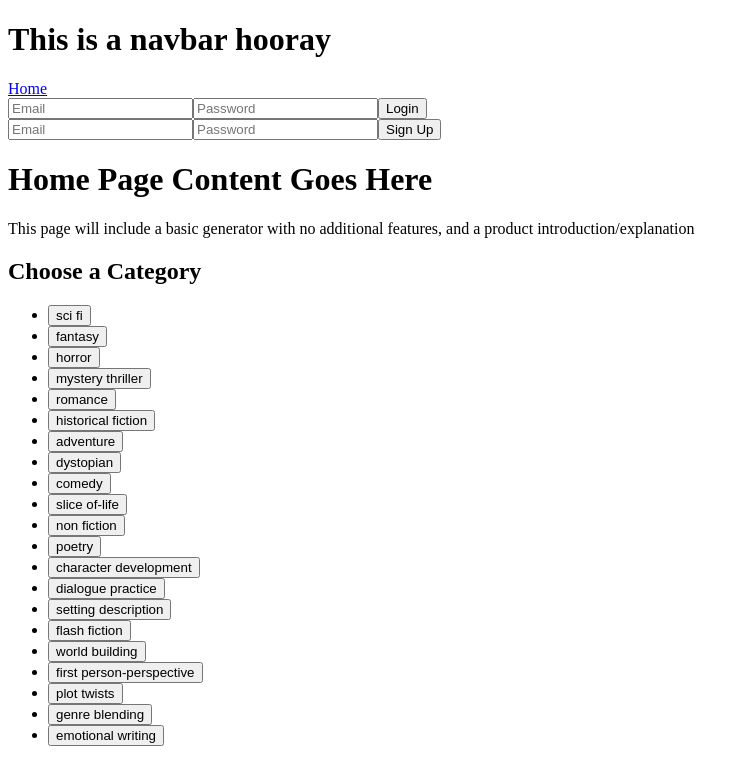
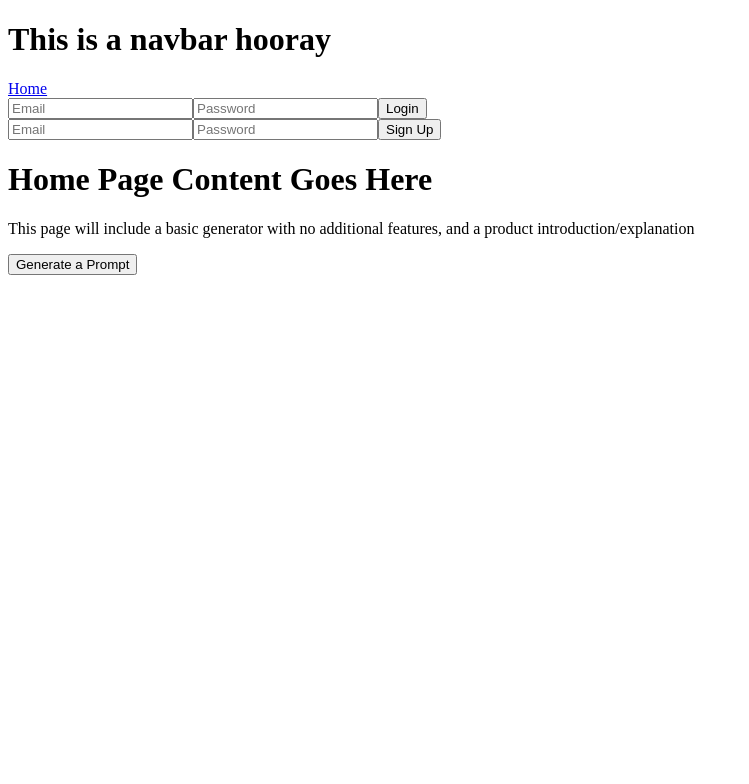
Before and after one commit to katme2006/creative_writing, a React (Vite) app in the folder frontend/: page / in a window 1280 px wide. Shown: the top 784 px of the page, without its empty margins (0-749 px from the left). Built offline with nearby package versions, Linux system fonts and the light colour scheme.

Commit message:
base feature generator added to homepage

```diff
--- /dev/null
+++ b/frontend/src/components/DisplayPrompt.jsx
@@ -0,0 +1,47 @@
+// DisplayPrompt.jsx
+import React from 'react';
+import { useLocation, useNavigate } from 'react-router-dom';
+import axios from 'axios';
+
+const DisplayPrompt = ({ userToken }) => {
+    const location = useLocation();
+    const navigate = useNavigate();
+    const { generatedText, category } = location.state || { generatedText: 'No prompt generated.', category: null };
+
+    const regeneratePrompt = async () => {
+        if (category) {
+            try {
+                const response = await axios.post('http://localhost:8000/api/v1/generate-prompt/', {
+                    category: category,
+                    input: '' // Optional: Add user input if needed
+                }, {
+                    headers: {
+                        'Authorization': `Bearer ${userToken}`
+                    }
+                });
+
+                // Update the page with new prompt
+                navigate('/display-prompt', { state: { generatedText: response.data.generated_text, category } });
+            } catch (e) {
+                console.error('Failed to regenerate prompt:', e.response?.data?.error || e.message);
+            }
+        } else {
+            console.error('Category not available for regenerating prompt.');
+        }
+    };
+
+    const goBackToPromptList = () => {
+        navigate('/generate-prompt', { state: { showCategories: true } }); // Include the state to show categories
+    };
+
+    return (
+        <div>
+            <h1>Writing Prompt</h1>
+            <p>{generatedText}</p>
+            <button onClick={regeneratePrompt}>Regenerate Prompt</button>
+            <button onClick={goBackToPromptList}>Back to Prompt List</button>
+        </div>
+    );
+};
+
+export default DisplayPrompt;
--- a/frontend/src/components/Navbar.jsx
+++ b/frontend/src/components/Navbar.jsx
@@ -8,7 +8,7 @@ const NavBar = ({ isLoggedIn, onLogout, userEmail, onSignupSuccess, onLoginSucce
   return (
     <div>
       <h1>This is a navbar hooray</h1>
-      <Link to="/">Home</Link> {/* Link to the homepage */}
+      <Link to="/">Home</Link>
       {!isLoggedIn ? (
         <>
           <Login onLoginSuccess={onLoginSuccess}/>
--- a/frontend/src/components/PromptGenerator.jsx
+++ b/frontend/src/components/PromptGenerator.jsx
@@ -1,12 +1,14 @@
 // PromptComponent.jsx
-import React, { useState } from 'react';
+import React, { useState, useEffect } from 'react';
 import axios from 'axios';
+import { useNavigate, useLocation } from 'react-router-dom';
 
 const PromptComponent = ({ userToken }) => {
-    const [generatedText, setGeneratedText] = useState('');
-    const [error, setError] = useState('');
+    const navigate = useNavigate();
+    const location = useLocation();
+    // Initialize showCategories based on the state passed in navigation
+    const [showCategories, setShowCategories] = useState(location.state?.showCategories || false);
 
-    // Include all the categories you want to offer
     const categories = [
         'sci-fi', 'fantasy', 'horror', 'mystery-thriller', 'romance',
         'historical-fiction', 'adventure', 'dystopian', 'comedy',
@@ -16,39 +18,49 @@ const PromptComponent = ({ userToken }) => {
         'plot-twists', 'genre-blending', 'emotional-writing'
     ];
 
+    useEffect(() => {
+        // If the state includes showCategories, update it accordingly
+        if (location.state?.showCategories) {
+            setShowCategories(true);
+        }
+    }, [location.state]);
+
     const handleCategoryClick = async (category) => {
         try {
-            // Use axios to send a POST request with the category
             const response = await axios.post('http://localhost:8000/api/v1/generate-prompt/', {
                 category: category,
-                input: '' // Optional: Add user input if needed
+                input: ''  // Optional: Add user input if needed
             }, {
                 headers: {
-                    'Authorization': `Bearer ${userToken}` // Updated to use Bearer token
+                    'Authorization': `Bearer ${userToken}`
                 }
             });
 
-            setGeneratedText(response.data.generated_text);
+            // Navigate to the DisplayPrompt page with the generated text and category
+            navigate('/display-prompt', { state: { generatedText: response.data.generated_text, category: category } });
         } catch (e) {
-            setError('Failed to generate prompt: ' + (e.response?.data?.error || e.message));
+            console.error('Failed to generate prompt:', e.response?.data?.error || e.message);
         }
     };
 
     return (
         <div>
+            {!showCategories ? (
+                <button onClick={() => setShowCategories(true)}>Generate a Prompt</button>
+            ) : (
+                <>
                     <h2>Choose a Category</h2>
                     <ul>
                         {categories.map(category => (
                             <li key={category}>
                                 <button onClick={() => handleCategoryClick(category)}>
-                            {category.replace('-', ' ')} {/* Replace hyphens with spaces for display */}
+                                    {category.replace('-', ' ').toUpperCase()}
                                 </button>
                             </li>
                         ))}
                     </ul>
-
-            {generatedText && <div><h3>Generated Prompt</h3><p>{generatedText}</p></div>}
-            {error && <div><p>Error: {error}</p></div>}
+                </>
+            )}
         </div>
     );
 };
--- a/frontend/src/router.jsx
+++ b/frontend/src/router.jsx
@@ -1,3 +1,4 @@
+// AppRouter.jsx
 import React from 'react';
 import { Route, Routes } from 'react-router-dom';
 import HomePage from './pages/HomePage';
@@ -5,17 +6,23 @@ import Signup from './pages/Signup_Page';
 import Login from './pages/Login_Page';
 import MyProfile from './pages/My_Profile_Page';
 import EditProfilePage from './pages/EditProfilePage';
+import PromptComponent from './components/PromptGenerator';
+import DisplayPrompt from './components/DisplayPrompt';
 
 const AppRouter = ({ isLoggedIn, userToken, onLoginSuccess, onSignupSuccess, onLogout }) => {
     return (
         <Routes>
           <Route path="/" element={<HomePage />} />
+          <Route path="/generate-prompt" element={<PromptComponent userToken={userToken} />} />
+          <Route path="/display-prompt" element={<DisplayPrompt />} />
+
           {!isLoggedIn && (
             <>
               <Route path="/signup" element={<Signup onSignupSuccess={onSignupSuccess} />} />
               <Route path="/login" element={<Login onLoginSuccess={onLoginSuccess} />} />
             </>
           )}
+
           {isLoggedIn && (
             <>
               <Route path="/my-profile" element={<MyProfile userToken={userToken} />} />
@@ -23,7 +30,7 @@ const AppRouter = ({ isLoggedIn, userToken, onLoginSuccess, onSignupSuccess, onL
             </>
           )}
         </Routes>
-      );
-    };
+    );
+};
 
 export default AppRouter;
```
Also changed, not shown: frontend/src/components/MemberPromptGenerator.jsx (added), frontend/src/pages/UserDashboardPage.jsx (added), 1 other file (tests, documents, lock files or other folders). Lines whose indentation alone changed are shown as unchanged.
